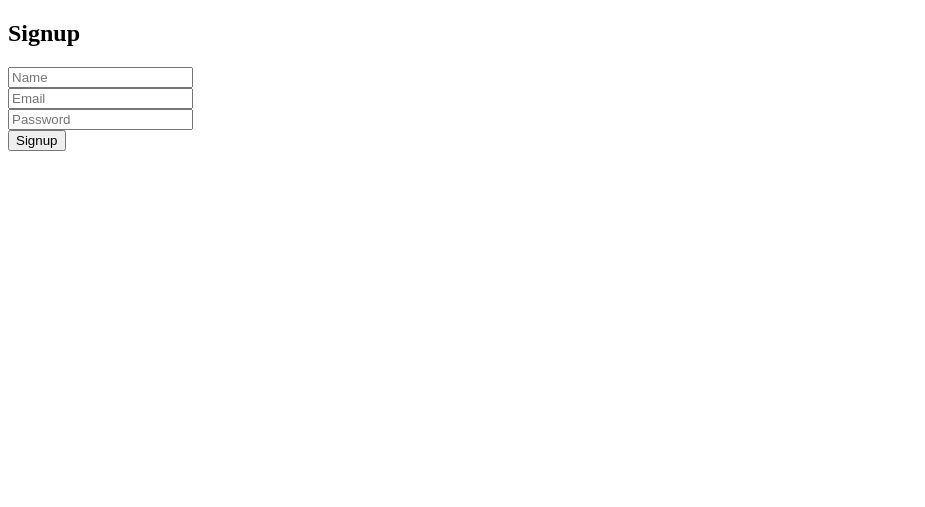
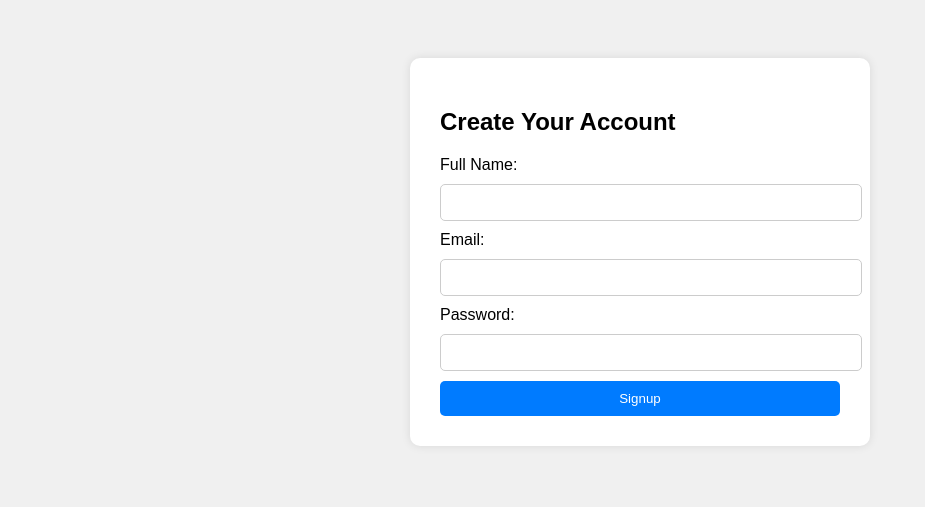
Before and after one commit to aakash342/StartEdge.github.io, a plain HTML site: page signup.html in a window 1280 px wide. Shown: the whole page, without its empty margins (0-925 px from the left). Drawn offline with Linux system fonts and the light colour scheme.

Commit message:
Add files via upload

```diff
--- a/signup.html
+++ b/signup.html
@@ -1 +1,27 @@
-<!DOCTYPE html><html><head><title>Signup - StartEdge</title></head><body><h2>Signup</h2><form><input type='text' placeholder='Name'><br><input type='email' placeholder='Email'><br><input type='password' placeholder='Password'><br><button>Signup</button></form></body></html>
+
+<!DOCTYPE html>
+<html>
+<head>
+    <title>Signup - StartEdge</title>
+    <style>
+        body { font-family: Arial; background: #f0f0f0; padding: 50px; }
+        .form-container { background: white; padding: 30px; max-width: 400px; margin: auto; border-radius: 10px; box-shadow: 0 0 10px rgba(0,0,0,0.1); }
+        input[type=text], input[type=email], input[type=password] { width: 100%; padding: 10px; margin: 10px 0; border-radius: 5px; border: 1px solid #ccc; }
+        input[type=submit] { background: #007BFF; color: white; padding: 10px; border: none; width: 100%; border-radius: 5px; }
+    </style>
+</head>
+<body>
+    <div class="form-container">
+        <h2>Create Your Account</h2>
+        <form action="#">
+            <label>Full Name:</label>
+            <input type="text" required>
+            <label>Email:</label>
+            <input type="email" required>
+            <label>Password:</label>
+            <input type="password" required>
+            <input type="submit" value="Signup">
+        </form>
+    </div>
+</body>
+</html>
```
Also changed, not shown: login.html (+25 -1 lines), post-job.html (added, +29 -0 lines).
